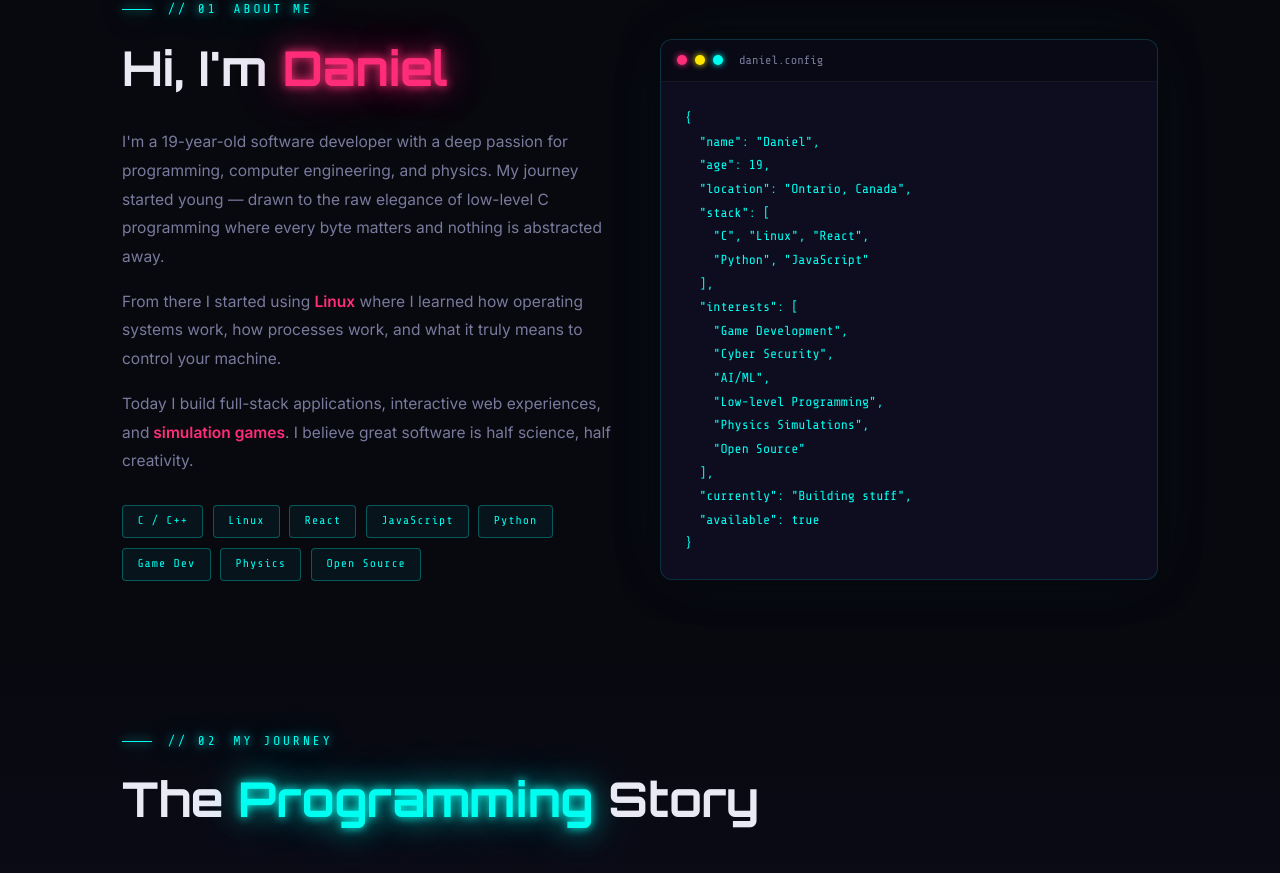
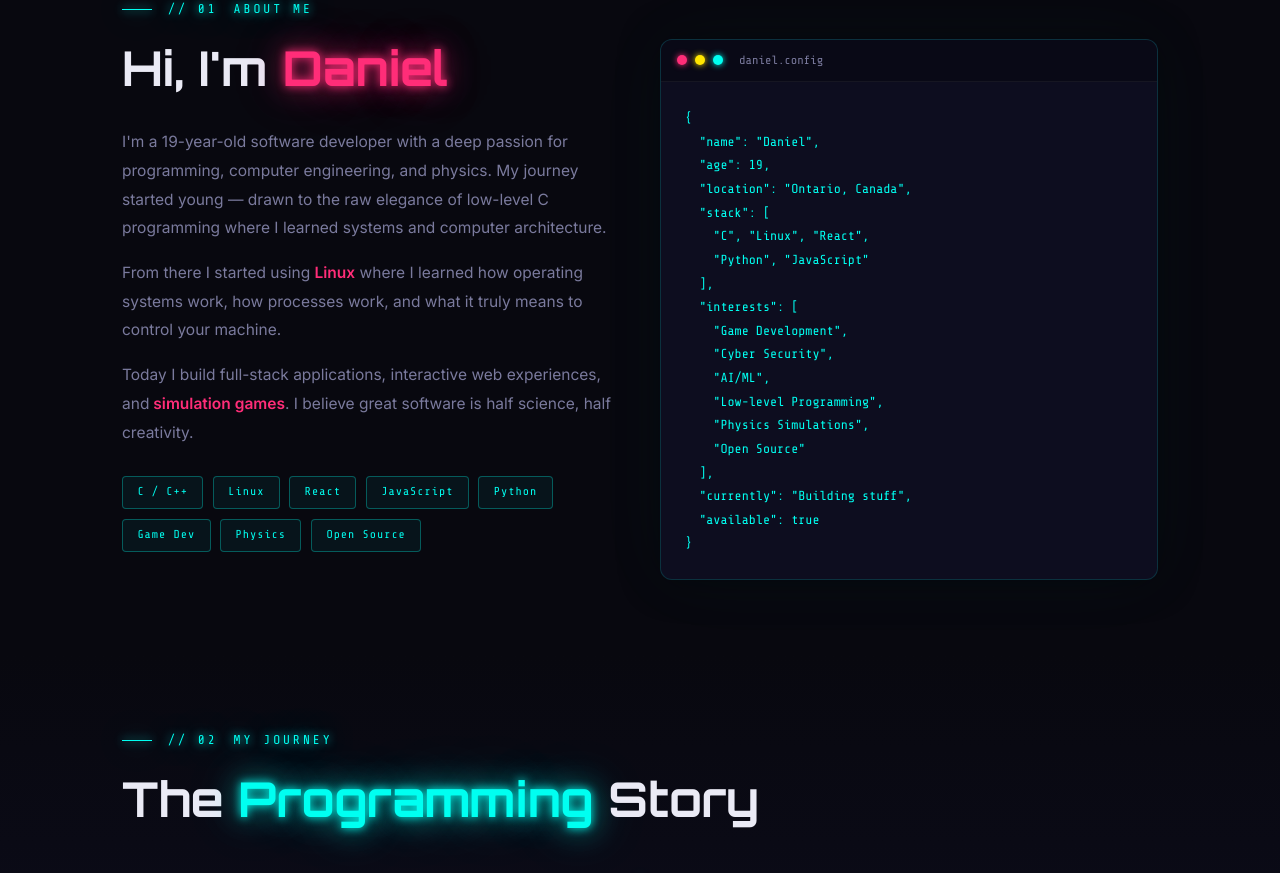
Before and after one commit to danii-ree/portfolio-website, a Next.js app: page / in a window 1280 px wide. Shown: the part 876-1749 px from the top of the page. Built offline with nearby package versions, Linux system fonts and the light colour scheme.

Commit message:
more stuff

```diff
--- a/src/components/About.jsx
+++ b/src/components/About.jsx
@@ -35,7 +35,7 @@ const About = () => (
                     <p>
                         I'm a 19-year-old software developer with a deep passion for programming, computer
                         engineering, and physics. My journey started young — drawn to the raw elegance of
-                        low-level C programming where every byte matters and nothing is abstracted away.
+                        low-level C programming where I learned systems and computer architecture.
                     </p>
                     <p>
                         From there I started using <span className="highlight-text">Linux</span> where I learned how operating systems work, how
```
